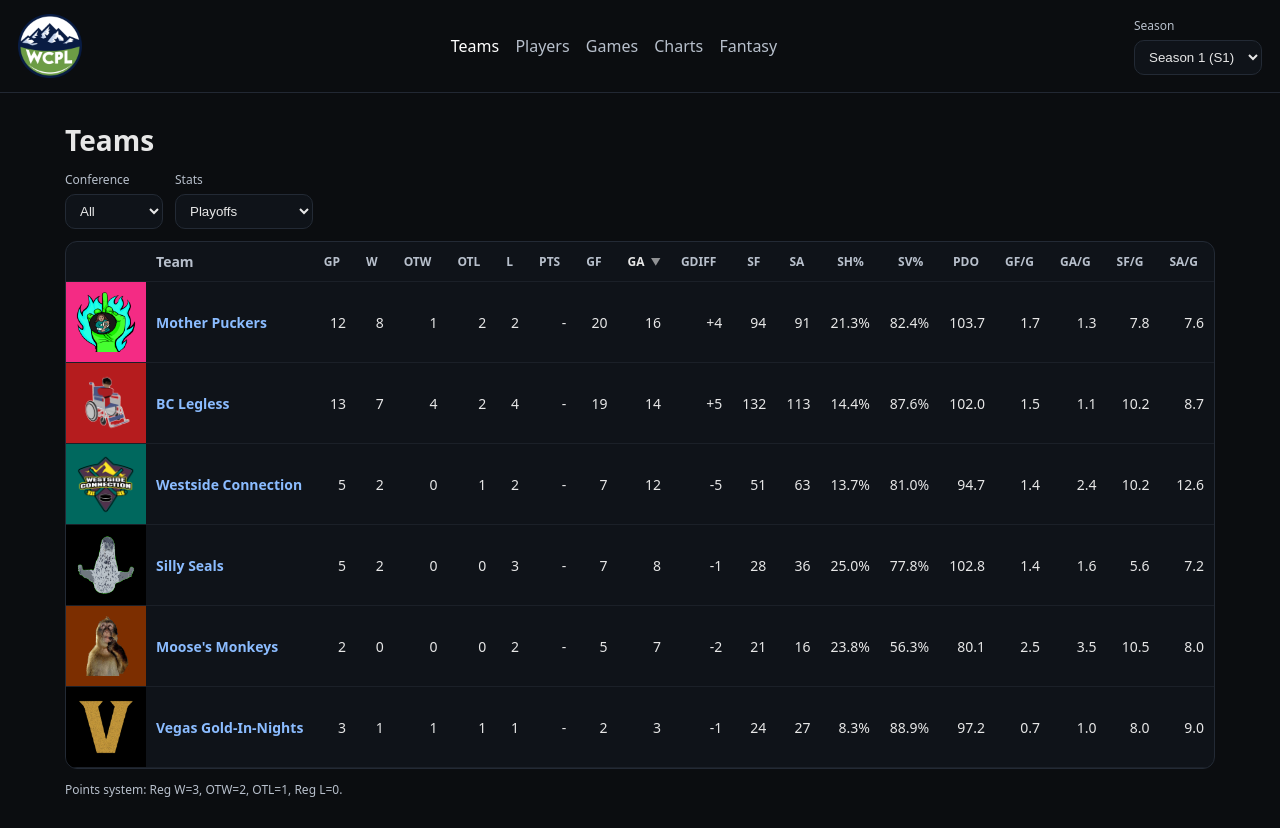
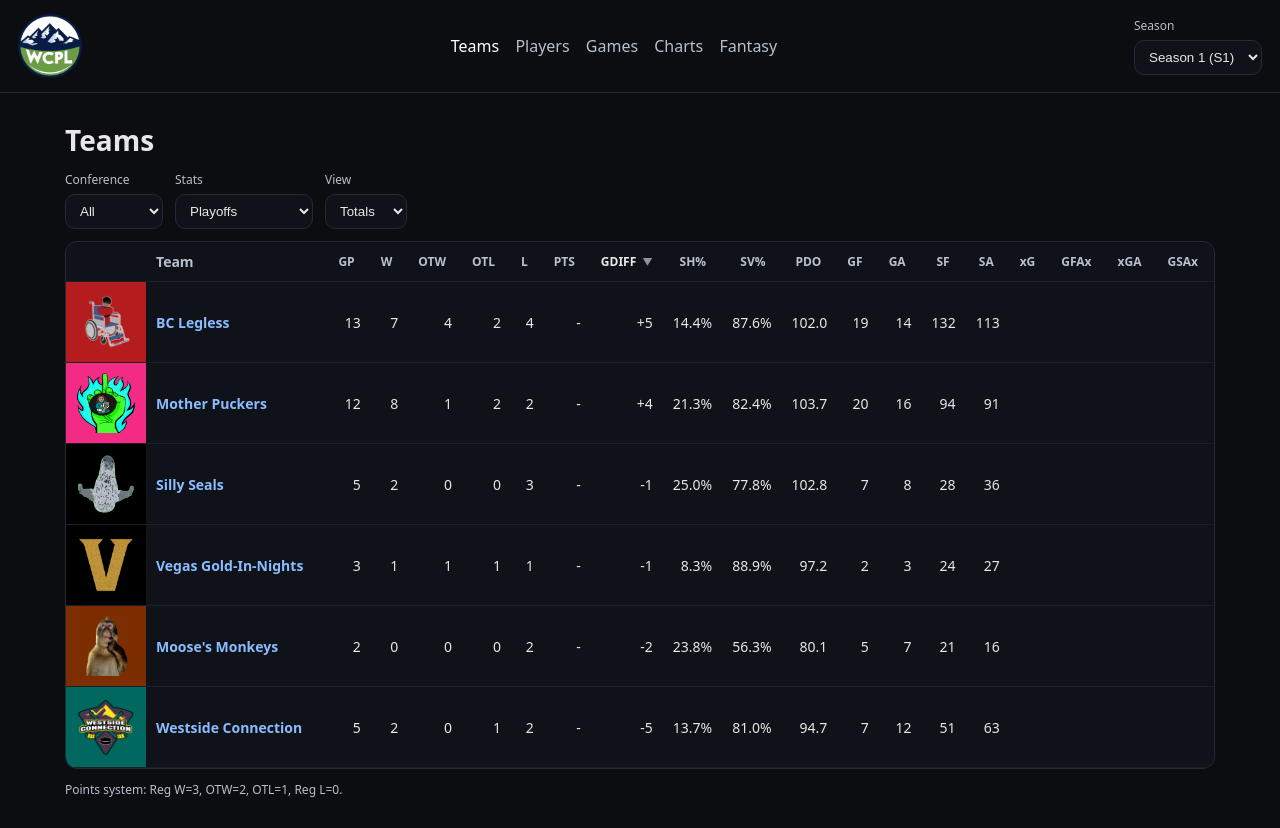
Before and after one commit to SundinWCPL/WCPL, a website: page pages/teams.html in a window 1280 px wide. Both pictures are taken after a click on the element 640 px from the left and 261 px from the top of the page. Drawn offline with Linux system fonts and the light colour scheme.

Commit message:
Fix to teams page for xG

```diff
--- a/js/teams.js
+++ b/js/teams.js
@@ -1,6 +1,13 @@
 // js/teams.js
-import { loadCSV, toIntMaybe } from "./data.js";
-import { initSeasonPicker, getSeasonId, onSeasonChange, saveStage, playoffsHaveBegun, applyDefaultStage } from "./season.js";
+import { loadCSV, toIntMaybe, toNumMaybe } from "./data.js";
+import {
+  initSeasonPicker,
+  getSeasonId,
+  onSeasonChange,
+  saveStage,
+  playoffsHaveBegun,
+  applyDefaultStage
+} from "./season.js";
 
 const elSeason = document.getElementById("seasonSelect");
 const elStatus = document.getElementById("status");
@@ -9,9 +16,9 @@ const elTbody  = elTable.querySelector("tbody");
 const elConf   = document.getElementById("confFilter");
 const elStage  = document.getElementById("stageSelect");
 const elPointsNote = document.getElementById("pointsNote");
+const elRateMode = document.getElementById("rateMode");
 
-
-
+// NOTE: legacy manual SF/SA overrides (S1 only) preserved.
 const SHOT_TOTAL_OVERRIDES = {
   S1: {
     REG: {
@@ -34,7 +41,6 @@ const SHOT_TOTAL_OVERRIDES = {
   }
 };
 
-
 let teams = [];      // from teams.csv
 let standings = [];  // computed rows
 let sortKey = "PTS";
@@ -53,10 +59,13 @@ async function boot() {
 
 function wireFilters() {
   elConf.addEventListener("change", render);
+  elRateMode?.addEventListener("change", render);
+
   elStage.addEventListener("change", () => {
     saveStage(elStage.value, getSeasonId());
     refresh();
   });
+
   elTable.querySelector("thead").addEventListener("click", (e) => {
     const th = e.target.closest("th");
     if (!th) return;
@@ -100,36 +109,31 @@ if (elPointsNote) {
     teams = await loadCSV(teamsPath);
     const games = await loadCSV(gamesPath);
     const schedule = await loadCSV(schedPath);
+
     setPlayoffsOptionEnabled(hasAnyPlayoffs(schedule));
     const playoffsBegun = playoffsHaveBegun(schedule, games);
     applyDefaultStage(elStage, seasonId, {
       playoffsEnabled: hasAnyPlayoffs(schedule),
       playoffsBegun
     });
+
     buildConferenceOptions(teams);
     standings = computeStandings(teams, games, schedule, seasonId, elStage.value);
 
+    // Reasonable defaults: REG sorts by PTS, PO sorts by W
     if (elStage.value === "PO") {
       sortKey = "W";
       sortDir = "desc";
     } else if (sortKey === "W") {
-  // optional: snap back if you want REG default
       sortKey = "PTS";
       sortDir = "desc";
     }
-
 
     setLoading(false);
     render();
   } catch (err) {
     console.error(err);
-
-    if (isMissingSeasonDataError(err)) {
-      setLoading(true, `No data exists for Season ${seasonId}.`);
-    } else {
-      setLoading(true, `No data exists for Season ${seasonId}.`);
-    }
-
+    setLoading(true, `No data exists for Season ${getSeasonId()}.`);
     elTable.hidden = true;
   }
 }
@@ -137,7 +141,7 @@ applyDefaultStage(elStage, seasonId, {
 function buildConferenceOptions(teamRows) {
   const confs = new Set();
   for (const t of teamRows) {
-    const c = (t.conference ?? "").trim();
+    const c = String(t.conference ?? "").trim();
     if (c) confs.add(c);
   }
 
@@ -166,6 +170,14 @@ function setPlayoffsOptionEnabled(enabled) {
   if (!enabled && elStage.value === "PO") elStage.value = "REG";
 }
 
+function readNumAny(row, keys) {
+  for (const k of keys) {
+    const v = toNumMaybe(row?.[k]);
+    if (v != null) return v;
+  }
+  return null;
+}
+
 function computeStandings(teamRows, gameRows, scheduleRows, seasonId, stageMode) {
   // Map match_id → stage
   const stageByMatch = new Map();
@@ -187,6 +199,7 @@ function computeStandings(teamRows, gameRows, scheduleRows, seasonId, stageMode)
       conference: String(t.conference ?? "").trim(),
       bg_color: String(t.bg_color ?? "").trim(),
       text_color: String(t.text_color ?? "").trim(),
+
       // computed:
       GP: 0,
       W: 0,     // total wins (reg + OT)
@@ -194,10 +207,15 @@ function computeStandings(teamRows, gameRows, scheduleRows, seasonId, stageMode)
       L: 0,     // regulation losses
       OTL: 0,
       PTS: 0,
+
       GF: 0,
       GA: 0,
       SF: 0,
       SA: 0,
+
+      // expected goals (if present in games.csv)
+      xG: null,
+      xGA: null,
     });
   }
 
@@ -220,13 +238,10 @@ function computeStandings(teamRows, gameRows, scheduleRows, seasonId, stageMode)
       if (!isReg) continue;
     }
 
-
     const hg = toIntMaybe(g.home_goals);
     const ag = toIntMaybe(g.away_goals);
     const ot = toIntMaybe(g.ot) ?? 0;
 
-    // If a "played" game row exists, goals should be present;
-    // if not, skip safely.
     if (hg === null || ag === null) continue;
 
     const homeRow = tmap.get(home);
@@ -249,16 +264,23 @@ function computeStandings(teamRows, gameRows, scheduleRows, seasonId, stageMode)
       awayRow.SF += as; awayRow.SA += hs;
     }
 
+    // xG/xGA (robust: accept a few common key spellings)
+    const hxg = readNumAny(g, ["xg_home", "home_xG", "home_xg", "home_xg_for", "home_xgf"]);
+	const axg = readNumAny(g, ["xg_away", "away_xG", "away_xg", "away_xg_for", "away_xgf"]);
+    if (hxg != null && axg != null) {
+      homeRow.xG  = (homeRow.xG  ?? 0) + hxg;
+      homeRow.xGA = (homeRow.xGA ?? 0) + axg;
+      awayRow.xG  = (awayRow.xG  ?? 0) + axg;
+      awayRow.xGA = (awayRow.xGA ?? 0) + hxg;
+    }
+
     const isOT = ot > 0;
 
-    // Determine winner/loser
     const homeWin = hg > ag;
     const awayWin = ag > hg;
-
-    if (!homeWin && !awayWin) continue; // no ties expected
+    if (!homeWin && !awayWin) continue;
 
     if (!isOT) {
-      // Regulation: W=3, L=0
       if (homeWin) {
         homeRow.W += 1;
         homeRow.PTS += 3;
@@ -269,7 +291,6 @@ function computeStandings(teamRows, gameRows, scheduleRows, seasonId, stageMode)
         homeRow.L += 1;
       }
     } else {
-      // OT: OTW=2, OTL=1 (W also counts total wins)
       if (homeWin) {
         homeRow.W += 1;
         homeRow.OTW += 1;
@@ -290,7 +311,6 @@ function computeStandings(teamRows, gameRows, scheduleRows, seasonId, stageMode)
 
   // Apply optional manual SF/SA overrides (e.g., S1 totals)
   const stageKey = (stageMode === "PO") ? "PO" : "REG";
-
   const ovSeason = SHOT_TOTAL_OVERRIDES[seasonId];
   const ovStage  = ovSeason?.[stageKey];
 
@@ -304,13 +324,11 @@ if (ovStage) {
     }
   }
 
-  // Output array + derived diff
   const out = [...tmap.values()].map(r => ({
     ...r,
-    DIFF: r.GF - r.GA,
+    DIFF: (r.GF ?? 0) - (r.GA ?? 0),
   }));
 
-  // Default sort: PTS desc, DIFF desc, GF desc, team_name asc
   out.sort((a, b) =>
     (b.PTS - a.PTS) ||
     (b.DIFF - a.DIFF) ||
@@ -326,8 +344,9 @@ function render() {
 
   let view = standings.slice();
   if (conf !== "__ALL__") {
-    view = view.filter(r => (r.conference ?? "") === conf);
+    view = view.filter(r => String(r.conference ?? "") === conf);
   }
+
   view.sort((a, b) => compareByKey(a, b, sortKey, sortDir));
   updateSortIndicators();
 
@@ -343,8 +362,15 @@ function render() {
 
 function renderRow(r, seasonId) {
   const tr = document.createElement("tr");
+  const rateMode = elRateMode?.value || "TOTAL";
+  const gp = r.GP ?? 0;
 
-  // --- helpers ---
+  const per15 = (n) => {
+    if (n == null) return null;
+    if (rateMode !== "P15") return n;
+    return gp > 0 ? (n / gp) : null; // games are 15 minutes
+  };
+
   const tdText = (text, cls) => {
     const cell = document.createElement("td");
     if (cls) cell.className = cls;
@@ -352,23 +378,22 @@ function renderRow(r, seasonId) {
     return cell;
   };
 
-  const tdNum = (n) => {
+  const tdNumMaybe = (n, decimals = null, signed = false) => {
     const td = document.createElement("td");
     td.className = "num";
-    td.textContent = String(n ?? 0);
+
+    if (n == null || !isFinite(n)) {
+      td.textContent = "";
       return td;
-  };
+    }
 
-  const tdNumSigned = (n) => {
-    const td = document.createElement("td");
-    td.className = "num";
-    const v = n ?? 0;
-    td.textContent = v > 0 ? `+${v}` : String(v);
+    const v = Number(n);
+    const s = (decimals != null) ? v.toFixed(decimals) : String(Math.trunc(v));
+    td.textContent = signed && v > 0 ? `+${s}` : s;
     return td;
   };
 
   const tdPct = (rate) => {
-    // rate: 0.193 -> "19.3%"
     const td = document.createElement("td");
     td.className = "num";
     if (rate == null || !isFinite(rate)) {
@@ -380,7 +405,6 @@ function renderRow(r, seasonId) {
   };
 
   const td1 = (n) => {
-    // one-decimal number (PDO)
     const td = document.createElement("td");
     td.className = "num";
     if (n == null || !isFinite(n)) {
@@ -391,15 +415,7 @@ function renderRow(r, seasonId) {
     return td;
   };
 
-  const tdPerGame = (n) => {
-  const td = document.createElement("td");
-  td.className = "num";
-  if (n == null || !isFinite(n)) { td.textContent = ""; return td; }
-  td.textContent = n.toFixed(1);
-  return td;
-};
-
-  // --- Logo ---
+  // Logo
   const tdLogo = document.createElement("td");
   tdLogo.className = "logo-cell";
   if (r.bg_color) tdLogo.style.backgroundColor = r.bg_color;
@@ -413,7 +429,7 @@ function renderRow(r, seasonId) {
   img.onerror = () => (img.style.visibility = "hidden");
   tdLogo.appendChild(img);
 
-  // --- Team link ---
+  // Team link
   const tdTeam = document.createElement("td");
   const a = document.createElement("a");
   a.className = "team-link";
@@ -421,45 +437,53 @@ function renderRow(r, seasonId) {
   a.textContent = r.team_name || r.team_id;
   tdTeam.appendChild(a);
 
-  // --- Derived stats ---
-  const gdiff = (r.GF ?? 0) - (r.GA ?? 0);
-
+  // Derived stats
+  const gf = r.GF ?? 0;
+  const ga = r.GA ?? 0;
   const sf = r.SF ?? 0;
   const sa = r.SA ?? 0;
 
-  const gp = r.GP ?? 0;
+  const gdiff = gf - ga;
 
-  const gfpg = gp > 0 ? (r.GF ?? 0) / gp : null;
-  const gapg = gp > 0 ? (r.GA ?? 0) / gp : null;
-  const sfpg = gp > 0 ? sf / gp : null;
-  const sapg = gp > 0 ? sa / gp : null;
+  const shRate = sf > 0 ? gf / sf : null;
+  const svRate = sa > 0 ? (sa - ga) / sa : null;
+  const pdo = (shRate != null && svRate != null) ? (shRate + svRate) * 100 : null;
 
-  const shRate = sf > 0 ? (r.GF ?? 0) / sf : null;                  // GF/SF
-  const svRate = sa > 0 ? (sa - (r.GA ?? 0)) / sa : null;           // (SA-GA)/SA
-  const pdo = (shRate != null && svRate != null) ? (shRate + svRate) * 100 : null; // x100
+  const xg = (r.xG == null ? null : r.xG);
+  const xga = (r.xGA == null ? null : r.xGA);
 
-  // --- Append cells in your requested order ---
+  const gfax = (xg == null ? null : (gf - xg));
+  const gsax = (xga == null ? null : (xga - ga));
+
+  const isPer15 = (rateMode === "P15");
+
   tr.appendChild(tdLogo);
   tr.appendChild(tdTeam);
 
-  tr.appendChild(tdNum(r.GP));
-  tr.appendChild(tdNum(r.W));
-  tr.appendChild(tdNum(r.OTW));
-  tr.appendChild(tdNum(r.OTL));
-  tr.appendChild(tdNum(r.L));
-  tr.appendChild(elStage.value === "PO" ? tdText("-", "num") : tdNum(r.PTS));
-  tr.appendChild(tdNum(r.GF));
-  tr.appendChild(tdNum(r.GA));
-  tr.appendChild(tdNumSigned(gdiff));
-  tr.appendChild(tdNum(sf));
-  tr.appendChild(tdNum(sa));
+  // unchanged by per15 toggle
+  tr.appendChild(tdNumMaybe(r.GP, null));
+  tr.appendChild(tdNumMaybe(r.W, null));
+  tr.appendChild(tdNumMaybe(r.OTW, null));
+  tr.appendChild(tdNumMaybe(r.OTL, null));
+  tr.appendChild(tdNumMaybe(r.L, null));
+  tr.appendChild(elStage.value === "PO" ? tdText("-", "num") : tdNumMaybe(r.PTS, null));
+
+  tr.appendChild(tdNumMaybe(gdiff, null, true));
   tr.appendChild(tdPct(shRate));
   tr.appendChild(tdPct(svRate));
+
   tr.appendChild(td1(pdo));
-  tr.appendChild(tdPerGame(gfpg));
-  tr.appendChild(tdPerGame(gapg));
-  tr.appendChild(tdPerGame(sfpg));
-  tr.appendChild(tdPerGame(sapg));
+
+  // per15 toggle affects everything below
+  tr.appendChild(tdNumMaybe(per15(gf), isPer15 ? 2 : null));
+  tr.appendChild(tdNumMaybe(per15(ga), isPer15 ? 2 : null));
+  tr.appendChild(tdNumMaybe(per15(sf), isPer15 ? 2 : null));
+  tr.appendChild(tdNumMaybe(per15(sa), isPer15 ? 2 : null));
+
+  tr.appendChild(tdNumMaybe(per15(xg), 2));
+  tr.appendChild(tdNumMaybe(per15(gfax), 2));
+  tr.appendChild(tdNumMaybe(per15(xga), 2));
+  tr.appendChild(tdNumMaybe(per15(gsax), 2));
 
   return tr;
 }
@@ -470,61 +494,67 @@ function setLoading(isLoading, msg = "") {
   elTable.hidden = isLoading;
 }
 
-function isMissingSeasonDataError(err) {
-  const msg = String(err?.message ?? err ?? "");
-  const m = msg.match(/HTTP\s+(\d+)/i);
-  const status = m ? Number(m[1]) : null;
-
-  // treat any fetch failure as "no data" for user-facing message.
-  return status === 404 || status === 400 || status === 403 || status === 500 || status === null;
-}
-
 function compareByKey(a, b, key, dir) {
   const av = getSortValue(a, key);
   const bv = getSortValue(b, key);
 
-  // null/blank always at bottom
   const aNull = (av == null || Number.isNaN(av));
   const bNull = (bv == null || Number.isNaN(bv));
   if (aNull && bNull) return 0;
   if (aNull) return 1;
   if (bNull) return -1;
 
-  const diff = bv - av; // default desc
+  const diff = bv - av;
   return (dir === "desc") ? diff : -diff;
 }
 
 function getSortValue(r, key) {
+  const rateMode = elRateMode?.value || "TOTAL";
   const gp = r.GP ?? 0;
+
+  const per15 = (n) => {
+    if (n == null) return null;
+    if (rateMode !== "P15") return n;
+    return gp > 0 ? (n / gp) : null;
+  };
+
   const gf = r.GF ?? 0;
   const ga = r.GA ?? 0;
   const sf = r.SF ?? 0;
   const sa = r.SA ?? 0;
 
-  const sh = sf > 0 ? gf / sf : null;                 // 0.193
-  const sv = sa > 0 ? (sa - ga) / sa : null;          // 0.822
+  const sh = sf > 0 ? gf / sf : null;
+  const sv = sa > 0 ? (sa - ga) / sa : null;
   const pdo = (sh != null && sv != null) ? (sh + sv) * 100 : null;
 
+  const xg = (r.xG == null ? null : r.xG);
+  const xga = (r.xGA == null ? null : r.xGA);
+  const gfax = (xg == null ? null : (gf - xg));
+  const gsax = (xga == null ? null : (xga - ga));
+
   switch (key) {
+    // unchanged keys
     case "GP": return r.GP ?? 0;
     case "W": return r.W ?? 0;
     case "OTW": return r.OTW ?? 0;
     case "OTL": return r.OTL ?? 0;
     case "L": return r.L ?? 0;
     case "PTS": return r.PTS ?? 0;
-    case "GF": return gf;
-    case "GA": return ga;
     case "GDIFF": return gf - ga;
-    case "SF": return sf;
-    case "SA": return sa;
-    case "SH": return sh;         // keep as rate for sorting
-    case "SV": return sv;         // keep as rate for sorting
+    case "SH": return sh;
+    case "SV": return sv;
     case "PDO": return pdo;
 
-    case "GFPG": return gp > 0 ? gf / gp : null;
-    case "GAPG": return gp > 0 ? ga / gp : null;
-    case "SFPG": return gp > 0 ? sf / gp : null;
-    case "SAPG": return gp > 0 ? sa / gp : null;
+    // per15-affected keys
+    case "GF": return per15(gf);
+    case "GA": return per15(ga);
+    case "SF": return per15(sf);
+    case "SA": return per15(sa);
+
+    case "XG": return per15(xg);
+    case "XGA": return per15(xga);
+    case "GFAX": return per15(gfax);
+    case "GSAX": return per15(gsax);
 
     default: return null;
   }
--- a/pages/boxscore.html
+++ b/pages/boxscore.html
@@ -155,6 +155,6 @@
 
   </main>
 <script src="https://cdn.plot.ly/plotly-2.30.0.min.js"></script>
-  <script type="module" src="../js/boxscore.js?v=4"></script>
+  <script type="module" src="../js/boxscore.js?v=5"></script>
 </body>
 </html>
--- a/pages/teams.html
+++ b/pages/teams.html
@@ -28,7 +28,6 @@
         class="league-logo"
       />
     </a>
-
 
     <nav class="nav">
       <a class="active" href="teams.html">Teams</a>
@@ -65,7 +64,13 @@
         </select>
       </label>
 
-
+      <label class="control">
+        <span class="control-label">View</span>
+        <select id="rateMode">
+          <option value="TOTAL">Totals</option>
+          <option value="P15">Per 15</option>
+        </select>
+      </label>
     </section>
 
     <div id="status" class="status">Loading…</div>
@@ -76,24 +81,29 @@
           <tr>
             <th></th>
             <th class="left">Team</th>
+
             <th class="num" data-key="GP">GP</th>
             <th class="num" data-key="W">W</th>
             <th class="num" data-key="OTW">OTW</th>
             <th class="num" data-key="OTL">OTL</th>
             <th class="num" data-key="L">L</th>
             <th class="num" data-key="PTS">PTS</th>
+
+            <th class="num" data-key="GDIFF">GDIFF</th>
+            <th class="num" data-key="SH">SH%</th>
+            <th class="num" data-key="SV">SV%</th>
+
+            <th class="num" data-key="PDO">PDO</th>
+
             <th class="num" data-key="GF">GF</th>
             <th class="num" data-key="GA">GA</th>
-				<th class="num" data-key="GDIFF">GDIFF</th>
             <th class="num" data-key="SF">SF</th>
             <th class="num" data-key="SA">SA</th>
-				<th class="num" data-key="SH">SH%</th>
-				<th class="num" data-key="SV">SV%</th>
-				<th class="num" data-key="PDO">PDO</th>
-				<th class="num" data-key="GFPG">GF/G</th>
-				<th class="num" data-key="GAPG">GA/G</th>
-				<th class="num" data-key="SFPG">SF/G</th>
-				<th class="num" data-key="SAPG">SA/G</th>
+
+            <th class="num" data-key="XG">xG</th>
+            <th class="num" data-key="GFAX">GFAx</th>
+            <th class="num" data-key="XGA">xGA</th>
+            <th class="num" data-key="GSAX">GSAx</th>
           </tr>
         </thead>
         <tbody></tbody>
@@ -105,6 +115,6 @@
     </p>
   </main>
 
-  <script type="module" src="../js/teams.js?v=3"></script>
+  <script type="module" src="../js/teams.js?v=5"></script>
 </body>
 </html>
```
Also changed, not shown: pages/players.html (+1 -1 lines). Lines whose indentation alone changed are shown as unchanged.
